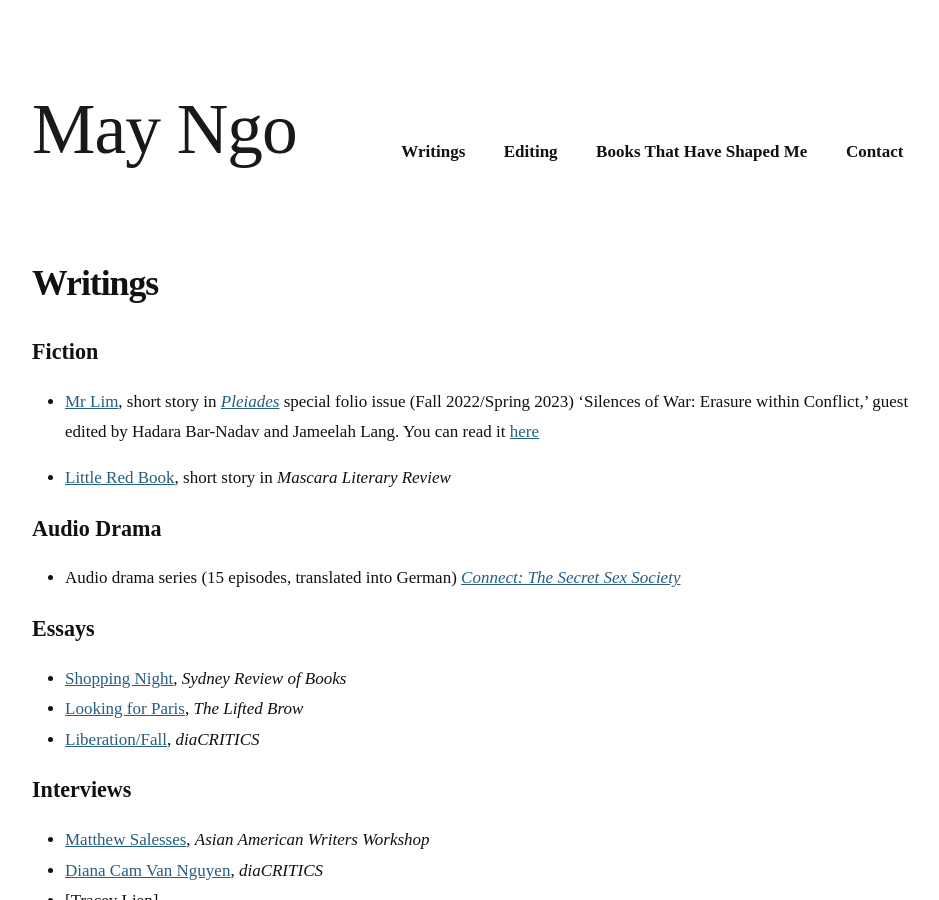
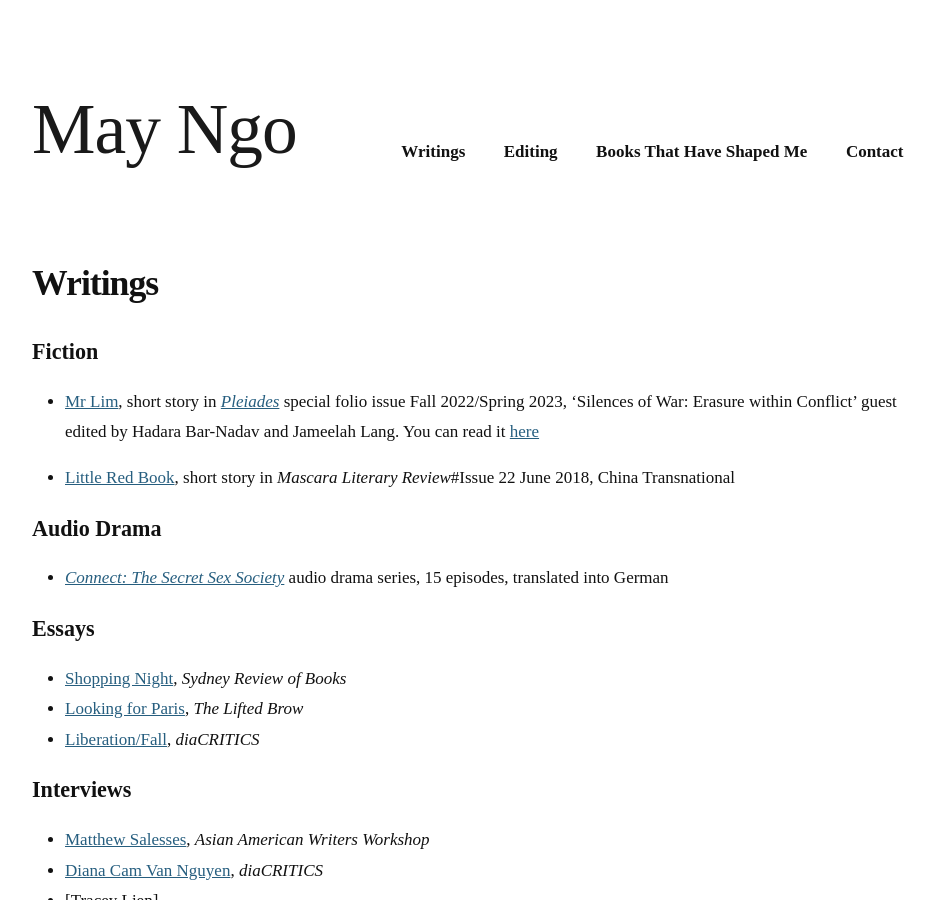
Before and after one commit to mayngo-net/mayngo-net.github.io, a Jekyll site: the page built from writings.markdown, in a window 1280 px wide and 900 px high. Shown: the whole window, without its empty margins (168-1107 px from the left). Built offline with Jekyll 4.4.1, drawn with Linux system fonts in a browser that asks for light colours; some web fonts are replaced.

Commit message:
Update writings.markdown

```diff
--- a/writings.markdown
+++ b/writings.markdown
@@ -7,13 +7,13 @@ order: 200
 
 ## Fiction
 
-- [Mr Lim](01_4243Ngo.pdf), short story in [_Pleiades_](https://secure.touchnet.com/C20040_ustores/web/product_detail.jsp?PRODUCTID=575) special folio issue (Fall 2022/Spring 2023) 'Silences of War: Erasure within Conflict,' guest edited by Hadara Bar-Nadav and Jameelah Lang. You can read it [here](01_4243Ngo.pdf)
+- [Mr Lim](01_4243Ngo.pdf), short story in [_Pleiades_](https://secure.touchnet.com/C20040_ustores/web/product_detail.jsp?PRODUCTID=575) special folio issue Fall 2022/Spring 2023, 'Silences of War: Erasure within Conflict' guest edited by Hadara Bar-Nadav and Jameelah Lang. You can read it [here](01_4243Ngo.pdf)
 
-- [Little Red Book](http://mascarareview.com/little-red-book-by-may-ngo/), short story in _Mascara Literary Review_
+- [Little Red Book](http://mascarareview.com/little-red-book-by-may-ngo/), short story in _Mascara Literary Review_#Issue 22 June 2018, China Transnational
 
 ## Audio Drama
 
-- Audio drama series (15 episodes, translated into German) [_Connect: The Secret Sex Society_](https://podimo.com/de/shows/974c9b3f-b10e-469c-8689-0a8ab487e128)
+- [_Connect: The Secret Sex Society_](https://podimo.com/de/shows/974c9b3f-b10e-469c-8689-0a8ab487e128) audio drama series, 15 episodes, translated into German
 
 ## Essays
 
```
